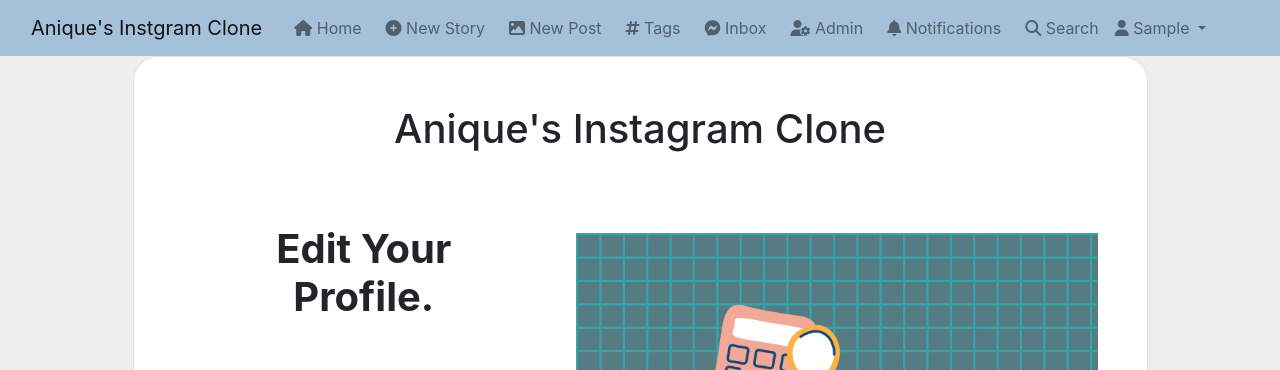
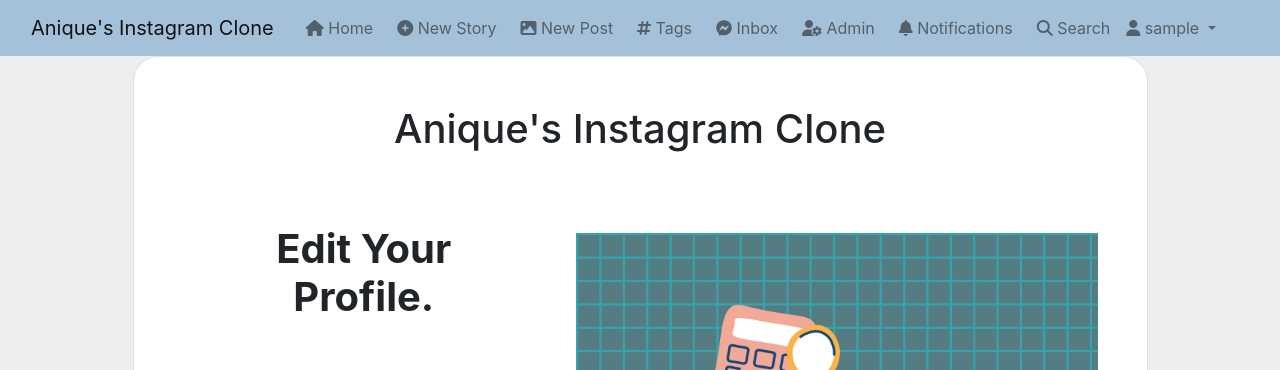
Before and after one commit to AniqueKhan/instagram_clone_final, a Django app: page /editprofile in a window 1280 px wide. Shown: the top 370 px of the page. Run offline with Django 3.2, Linux system fonts and the light colour scheme; the visitor is signed in with stand-in values (Sample User, id 1); data comes from the database, SQL or seed files in the repository; some libraries are stand-ins or nearby versions.

Commit message:
fixed some basic errors

```diff
--- a/django_instagram_clone/django_instagram_clone/templates/base.html
+++ b/django_instagram_clone/django_instagram_clone/templates/base.html
@@ -42,7 +42,7 @@
       style="background-color: #a5c0d9"
     >
       <div class="container-fluid">
-        <a class="navbar-brand" href="#">Anique's Instgram Clone</a>
+        <a class="navbar-brand" href="{% url 'index' %}">Anique's Instagram Clone</a>
         <button
           class="navbar-toggler"
           type="button"
@@ -116,7 +116,7 @@
                 data-bs-toggle="dropdown"
                 aria-expanded="false"
               >
-                <i class="fa fa-user"></i> {{request.user.username|capfirst}}
+                <i class="fa fa-user"></i> {{request.user.username}}
               </a>
               <ul class="dropdown-menu" aria-labelledby="navbarDropdown">
                 <li>
```
